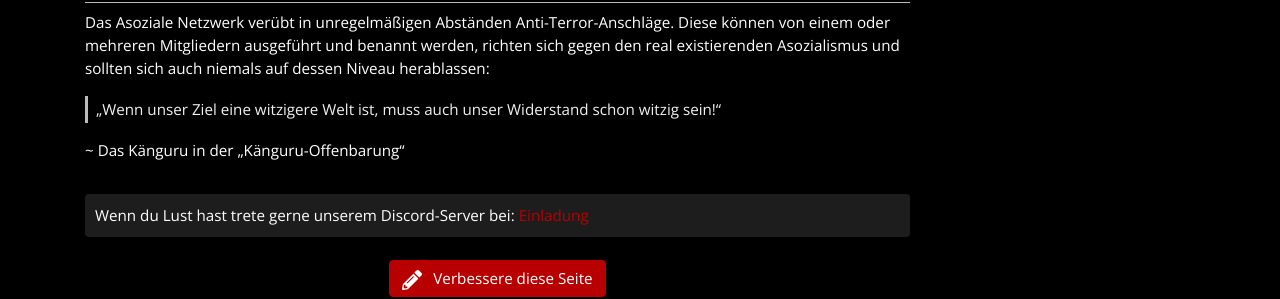
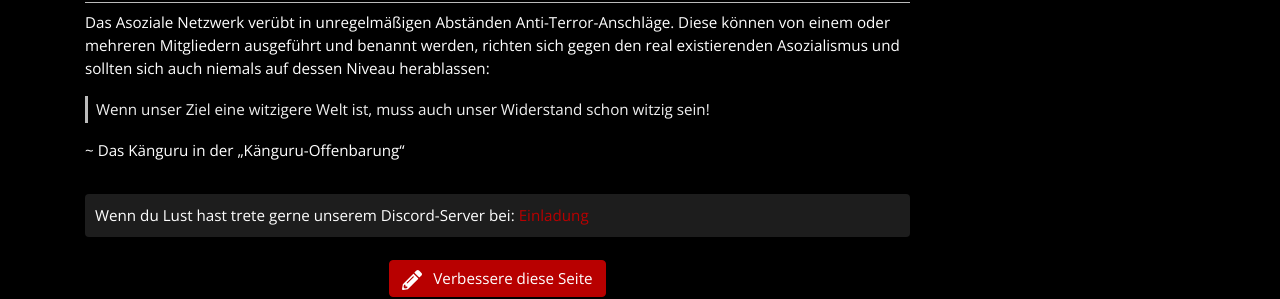
Before and after one commit to asozialesnetzwerk/asozialesnetzwerk.github.io, a Jekyll site: the page built from _wiki/wiki-seite.md, in a window 1280 px wide. Shown: the part 460-759 px from the top of the page. Built offline with Jekyll 4.4.1, drawn with Linux system fonts in a browser that asks for light colours.

```diff
--- a/_wiki/wiki-seite.md
+++ b/_wiki/wiki-seite.md
@@ -15,6 +15,6 @@ Mehr Infos gibt es im [Känguru-Wiki](https://die-kaenguru-chroniken.fandom.com/
 
 Das Asoziale Netzwerk verübt in unregelmäßigen Abständen Anti-Terror-Anschläge. Diese können von einem oder mehreren Mitgliedern ausgeführt und benannt werden, richten sich gegen den real existierenden Asozialismus und sollten sich auch niemals auf dessen Niveau herablassen:
 
->„Wenn unser Ziel eine witzigere Welt ist, muss auch unser Widerstand schon witzig sein!“
+>Wenn unser Ziel eine witzigere Welt ist, muss auch unser Widerstand schon witzig sein!
 
 ~ Das Känguru in der „Känguru-Offenbarung“
```
